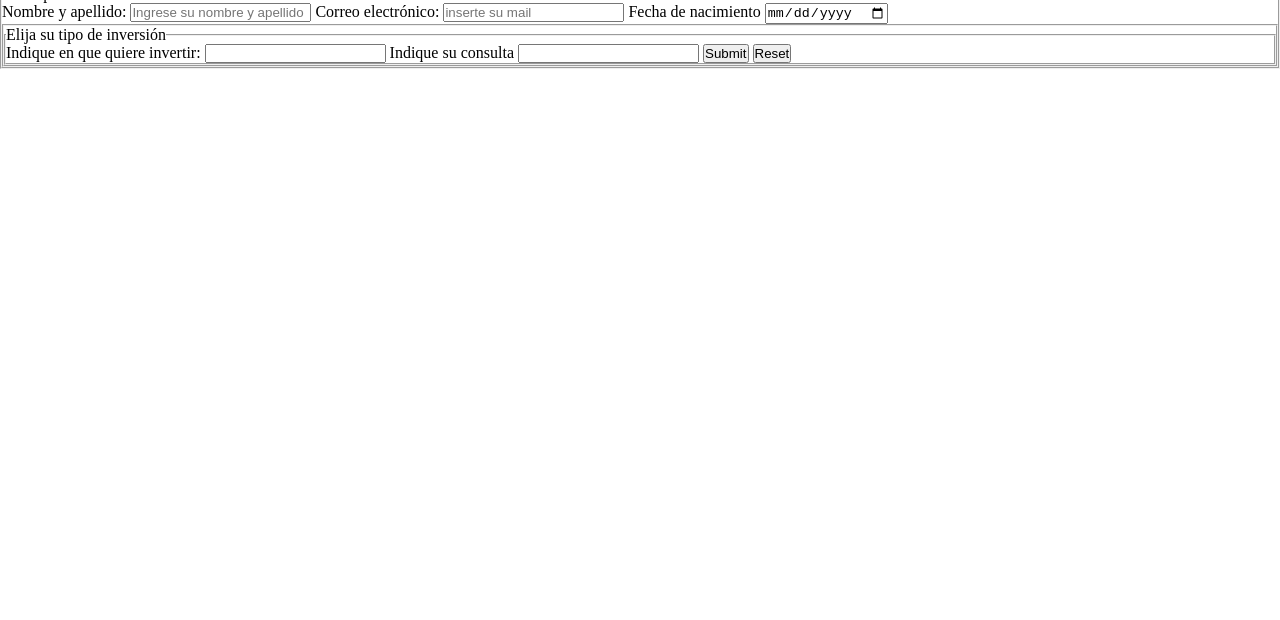
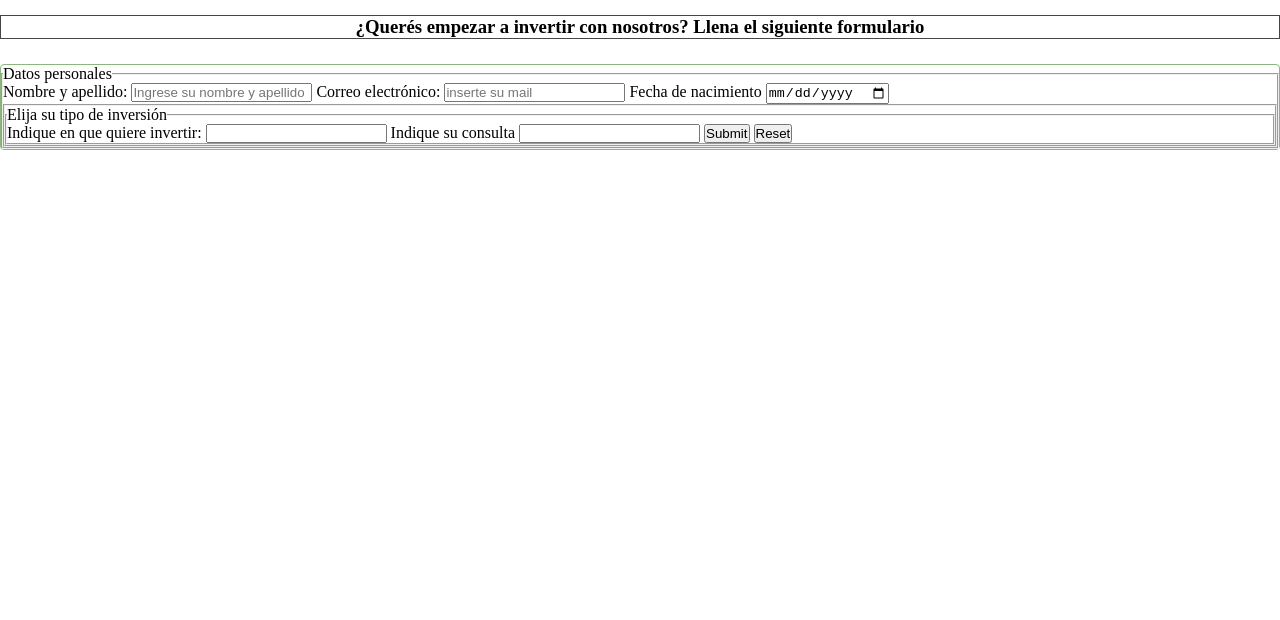
Before and after one commit to akarakachian/PreEntrega3-Karakachian, a website: page pages/contacto.html in a window 1280 px wide. Shown: the part 100-720 px from the top of the page. Drawn offline with Linux system fonts and the light colour scheme; files whose address does not match are found by name.

Commit message:
Nuevos cambios de sass

```diff
--- a/pages/contacto.html
+++ b/pages/contacto.html
@@ -26,6 +26,9 @@
     </header>
     <main>
       <h1>AG Inversiones</h1>
+      <h3 class = "titulo-formulario">¿Querés empezar a invertir con nosotros? Llena el siguiente formulario</h3>
+      <section class ="formulario">
+        <div class ="formulario-registro">
       <form action="" method="post">
         <fieldset>
           <legend>Datos personales</legend>
@@ -80,6 +83,8 @@
           </fieldset>
         </fieldset>
       </form>
+    </div>
+    </section>
       <div class="item4">
         <p>
           AG Inversiones S.A es Agente de Liquidación y Compensación,
--- /dev/null
+++ b/scss/layout/_main.contacto.scss
@@ -0,0 +1,32 @@
+// .formulario {
+//   width: 100%;
+//   margin-top: 25px;
+//   border-radius: 4px;
+//   margin-bottom: 15px;
+//   border: 1px solid #8bb67e;
+// }
+
+.titulo-formulario {
+  text-align: center;
+  margin-top: 30px;
+  border: 1px solid rgb(70, 69, 69);
+}
+
+.formulario-registro {
+  grid-area: formulario-registro;
+  width: 100%;
+  margin-top: 25px;
+  border-radius: 4px;
+  margin-bottom: 15px;
+  border: 1px solid #8bb67e;
+}
+
+.formulario {
+  display: grid;
+  width: 100%;
+  grid-template-columns: repeat(1, 1fr);
+  grid-template-rows: repeat(2, 1fr);
+  grid-template-areas:
+    "formulario-registro"
+    "item4";
+}
--- a/scss/layout/_media-mobile.scss
+++ b/scss/layout/_media-mobile.scss
@@ -99,6 +99,14 @@
       "producto4";
   }
 
+  .formulario {
+    grid-template-columns: 1fr;
+    grid-template-rows: repeat(2, 1fr);
+    grid-template-areas:
+      "formulario-registro"
+      "item4";
+  }
+
   .empleo {
     font-size: 12px;
   }
--- a/scss/style.scss
+++ b/scss/style.scss
@@ -11,6 +11,7 @@ body {
 @import "./layout/main.empleos";
 @import "./layout/main.nosotros";
 @import "./layout/main.productos";
+@import "./layout/main.contacto";
 
 /**/
 @import "./layout/media-tablet";
```
Also changed, not shown: css/style.css.
